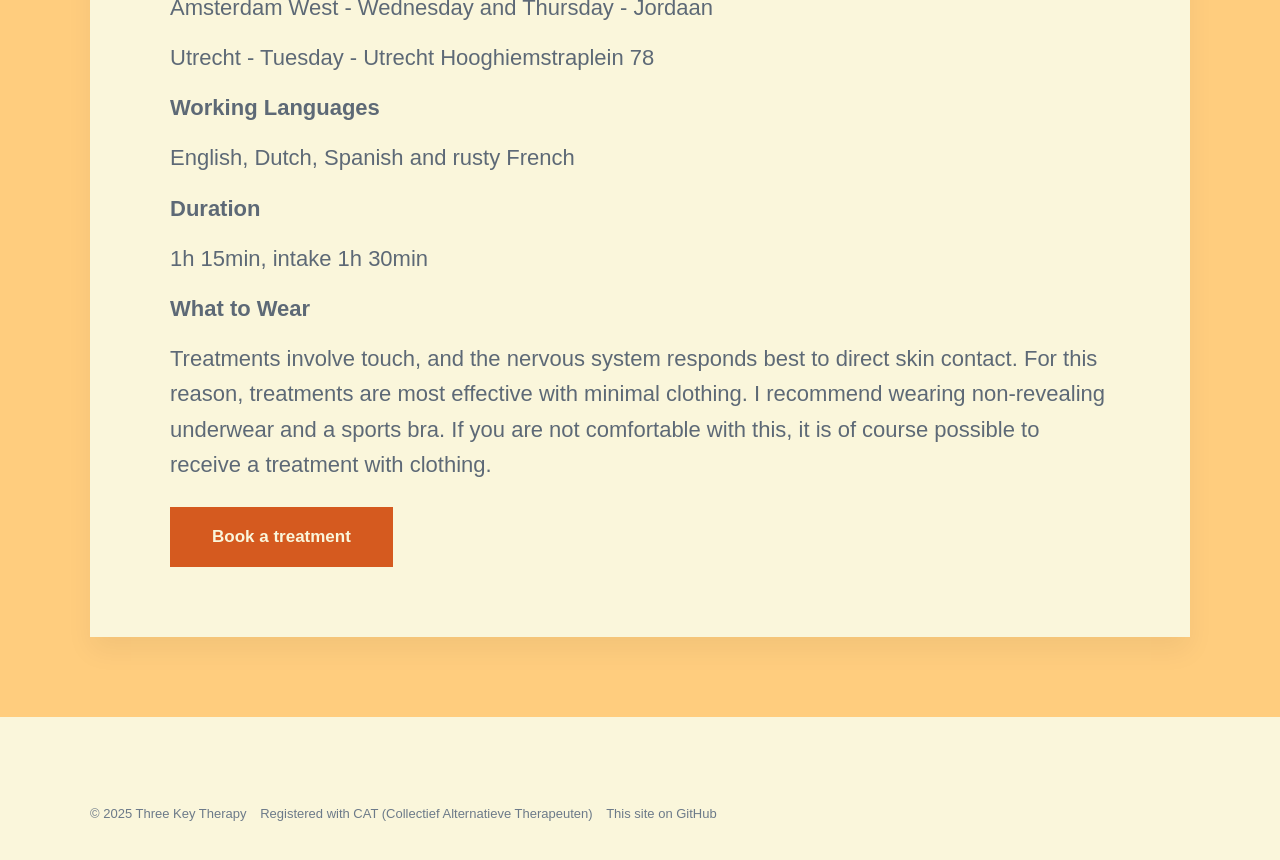
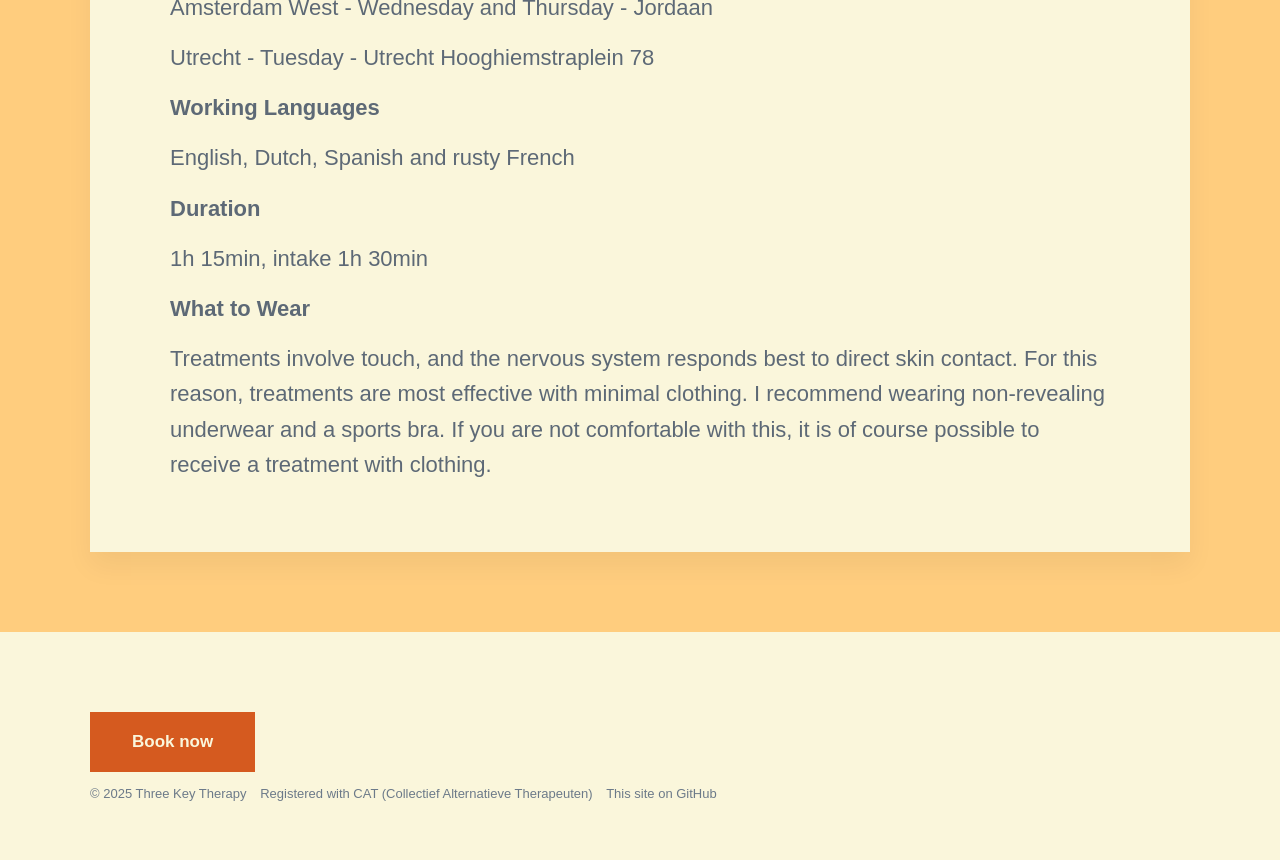
Before and after one commit to threekeytherapy/threekeytherapy.com, a Jekyll site: the page built from _projects/bodytherapy.md, in a window 1280 px wide and 900 px high, scrolled down 3436 px. Shown: the top 860 px of the window. Built offline with Jekyll 4.4.1, drawn with Linux system fonts in a browser that asks for light colours; nearby versions of some CDN libraries; some web fonts are replaced.

Commit message:
Adds button to footer

```diff
--- a/_includes/footer.html
+++ b/_includes/footer.html
@@ -1,6 +1,8 @@
 <footer class="footer">
 
 	<div class="wrap">
+
+		<a href="/contact" class="button button--large">Book now</a>
 
 		<p class="footer__text">{{ site.data.settings.footer_settings.footer_tagline }}</p>
 
--- a/_projects/bodytherapy.md
+++ b/_projects/bodytherapy.md
@@ -96,5 +96,3 @@
 For this reason, treatments are most effective with minimal clothing.
 I recommend wearing non-revealing underwear and a sports bra.
 If you are not comfortable with this, it is of course possible to receive a treatment with clothing.
-
-<a href="/contact" class="button button--large">Book a treatment</a>
```
